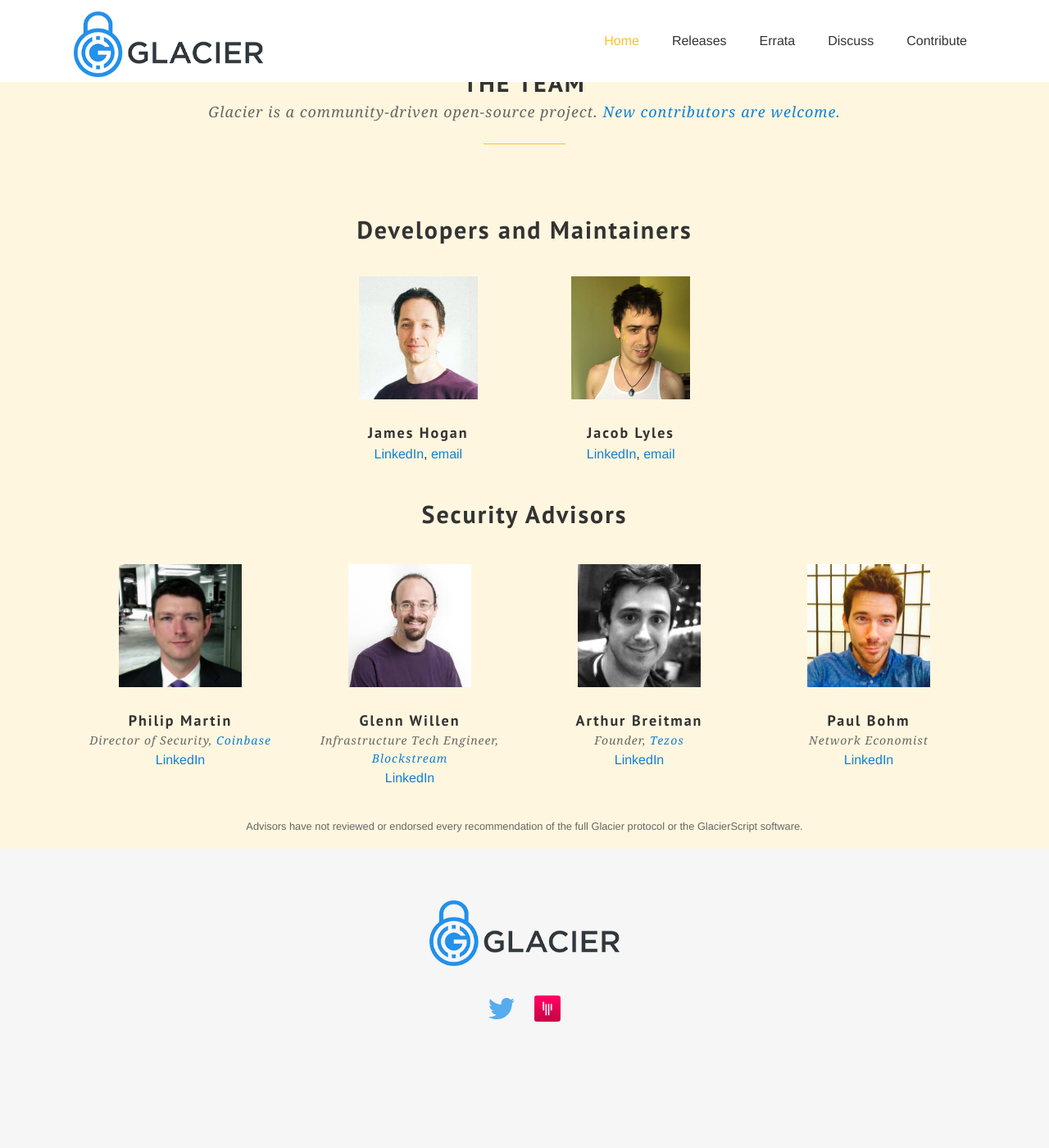
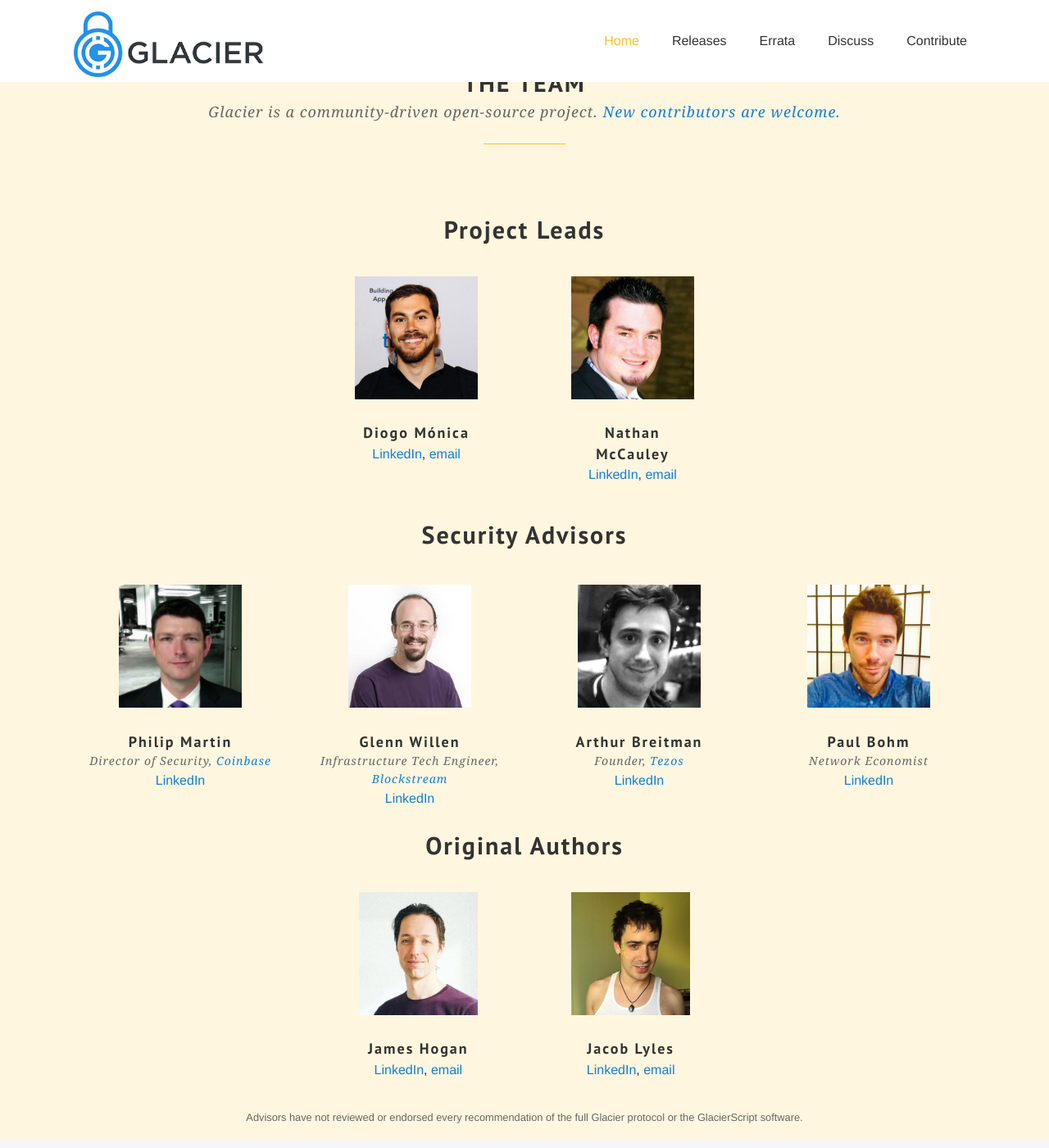
Before and after one commit to GlacierProtocol/glacierprotocol.github.io, a Jekyll site: the page built from index.html, in a window 1280 px wide and 1400 px high, scrolled down 1810 px. Shown: the whole window at 82% size. Built offline with Jekyll 4.4.1, drawn with Linux system fonts in a browser that asks for light colours; some web fonts are replaced; the list of posts is cut into pages by our own code; before the commit the page ends 3096 px from its top, so only the background shows below that.

Commit message:
Replace project maintainer profiles

```diff
--- a/index.html
+++ b/index.html
@@ -32,6 +32,17 @@ features:
         Glacier is intended for security-critical scenarios, not everyday use.  The protocol requires several hours and several hundred dollars of equipment to execute.
 
 developers:
+  - image: diogo-monica.jpg
+    name: Diogo M&#243;nica
+    contact: mailto:contact@glacierprotocol.org
+    linkedin: https://www.linkedin.com/in/diogomonica/
+
+  - image: nathan-mccauley.jpg
+    name: Nathan McCauley
+    contact: mailto:contact@glacierprotocol.org
+    linkedin: https://www.linkedin.com/in/nathanmccauley/
+
+authors:
   - image: james-hogan.jpg
     name: James Hogan
     contact: mailto:james@glacierprotocol.org
@@ -123,8 +134,9 @@ advisors:
 
 <div class='members'>
   <div class='full light-yellow no-padding'>
+
     <div class='row' style="text-align: center;">
-      <h2>Developers and Maintainers</h2>
+      <h2>Project Leads</h2>
       <div style="text-align: center">
         <div class="team-row">
         {% for developer in page.developers %}
@@ -139,6 +151,7 @@ advisors:
         </div>
       </div>
     </div>
+
     <div class='row' style="text-align: center;">
       <h2 style="margin: 20px; ">Security Advisors</h2>
         {% for advisor in page.advisors %}
@@ -151,8 +164,25 @@ advisors:
             </div>
           </div>
         {% endfor %}
+    </div>
 
+    <div class='row' style="text-align: center;">
+      <h2>Original Authors</h2>
+      <div style="text-align: center">
+        <div class="team-row">
+        {% for author in page.authors %}
+          <div class='medium-4 large-4 column' style="float: none; display: inline-block; vertical-align: top; margin: 0px 40px;">
+            <div class='member centered-text' data-target='#member-{{forloop.index}}'>
+              <img src='{{site.url}}/images/{{author.image}}' style="height: 150px; width: 150px;">
+              <h3>{{author.name}}</h3>
+              <p><a href="{{author.linkedin}}">LinkedIn</a>, <a href="{{author.contact}}">email</a></p>
+            </div>
+          </div>
+        {% endfor %}
+        </div>
+      </div>
     </div>
+
     <div style="font-size: 0.8em; padding: 20px; text-align: center; color: #666666;">Advisors have not reviewed or endorsed every recommendation of the full Glacier protocol or the GlacierScript software.</div>
   </div>
 </div>
```
Also changed, not shown: images/diogo-monica.jpg (added), images/nathan-mccauley.jpg (added).
